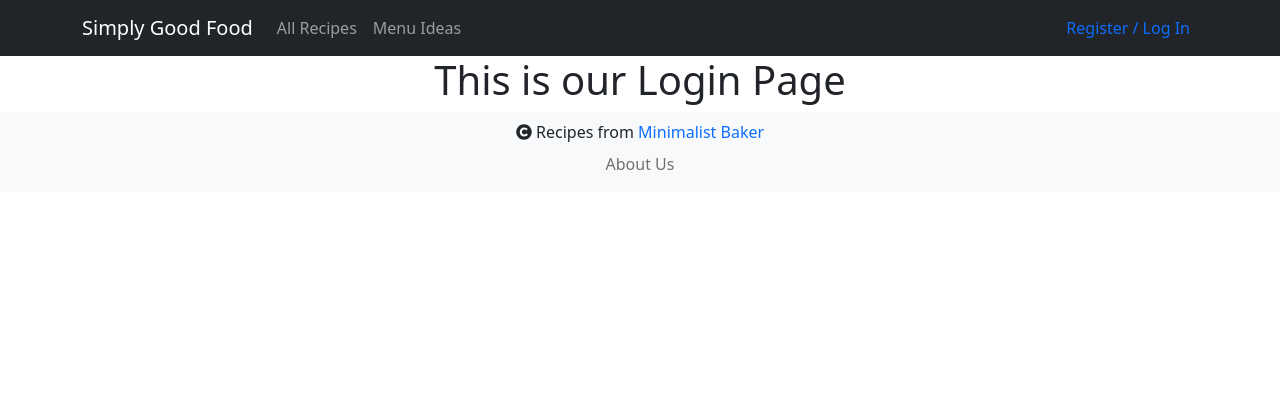
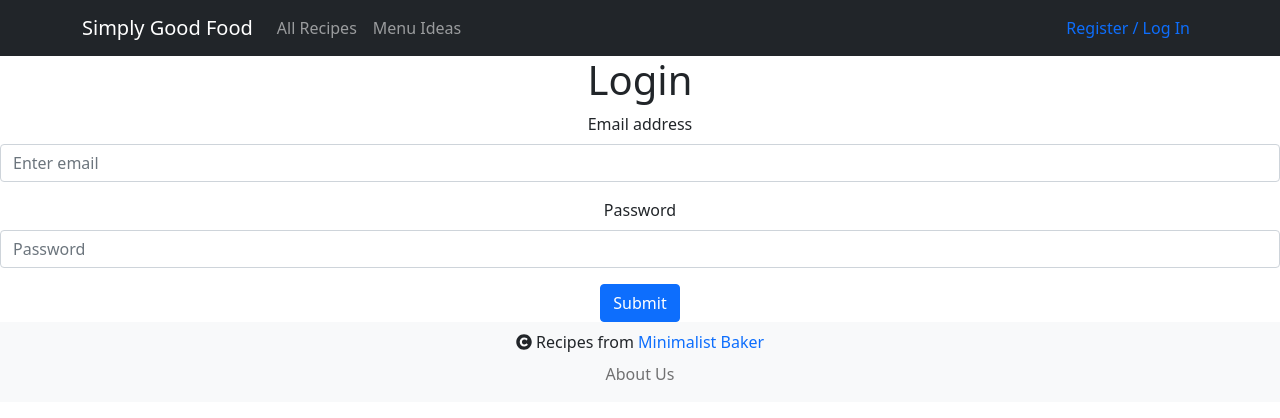
Before and after one commit to rachel-labri-tipton/project-3-client-, a React (Create React App) app in the folder client/: page /login in a window 1280 px wide. Shown: the top 418 px of the page. Built offline with nearby package versions, Linux system fonts and the light colour scheme; no server answers.

Commit message:
login form

```diff
--- a/client/src/components/authentication/Login.js
+++ b/client/src/components/authentication/Login.js
@@ -1,11 +1,53 @@
 //this is where users login
 import React from "react"
+import { Form, Button, Container }from 'react-bootstrap'
+import { useState, useEffect } from "react"
+import axios from "axios"
+import { useNavigate } from "react-router-dom"
+import { DEV_API_URL } from "../../config"
 
 const Login = () => {
+    const [formData, setFormData] = useState({})
+    const [errorMessage, setErrorMessage] = useState(null)
+
+    const onChange = (e) => {
+      setFormData({ ...formData, [e.target.name]: e.target.value })
+    }
+
+    const navigate = useNavigate()
+
+    const onSubmit = async (e) => {
+      e.preventDefault()
+      try {
+        const res = await axios.post(`${DEV_API_URL}/login`, formData)
+        console.log(res)
+        if (res.data.token) {
+          console.log("Success")
+          localStorage.setItem("token", res.data.token)
+          navigate("/")
+        }
+      } catch (e) {
+        setErrorMessage(e.response.data.message)
+      }
+    }
     return(
-        <div>
-            <h1>This is our Login Page</h1>
-        </div>
+        <>
+        <h1>Login</h1>
+        {errorMessage && <div className="failure">{errorMessage}</div>}
+        <Form onSubmit={onSubmit} >
+            <Form.Group className="mb-3" controlId="formBasicEmail">
+                <Form.Label>Email address</Form.Label>
+                <Form.Control type="email" placeholder="Enter email" name="eMail" onChange={onChange}/>
+            </Form.Group>
+            <Form.Group className="mb-3" controlId="formBasicPassword">
+                <Form.Label>Password</Form.Label>
+                <Form.Control type="password" placeholder="Password" name="password" onChange={onChange}/>
+            </Form.Group>
+            <Button variant="primary" type="submit">
+                Submit
+            </Button>
+        </Form>
+        </>
     )
 
     }
--- a/client/src/components/common/Navbar.js
+++ b/client/src/components/common/Navbar.js
@@ -23,7 +23,7 @@ function NavbarLayout() {
         <Outlet />
         <Navbar bg="light" variant="light" sticky="bottom">
             <Container className="d-flex flex-column">
-                <p style={{"margin": "0 auto"}}><i class="fa fa-copyright" aria-hidden="true"></i> Recipes from <a href="https://minimalistbaker.com/" target="_blank" style={{textDecoration: 'none'}}>Minimalist Baker</a></p>
+                <p style={{"margin": "0 auto"}}><i className="fa fa-copyright" aria-hidden="true"></i> Recipes from <a href="https://minimalistbaker.com/" target="_blank" style={{textDecoration: 'none'}}>Minimalist Baker</a></p>
                 <Nav>
                     <Nav.Link href="/about">About Us</Nav.Link>
                 </Nav>
```
